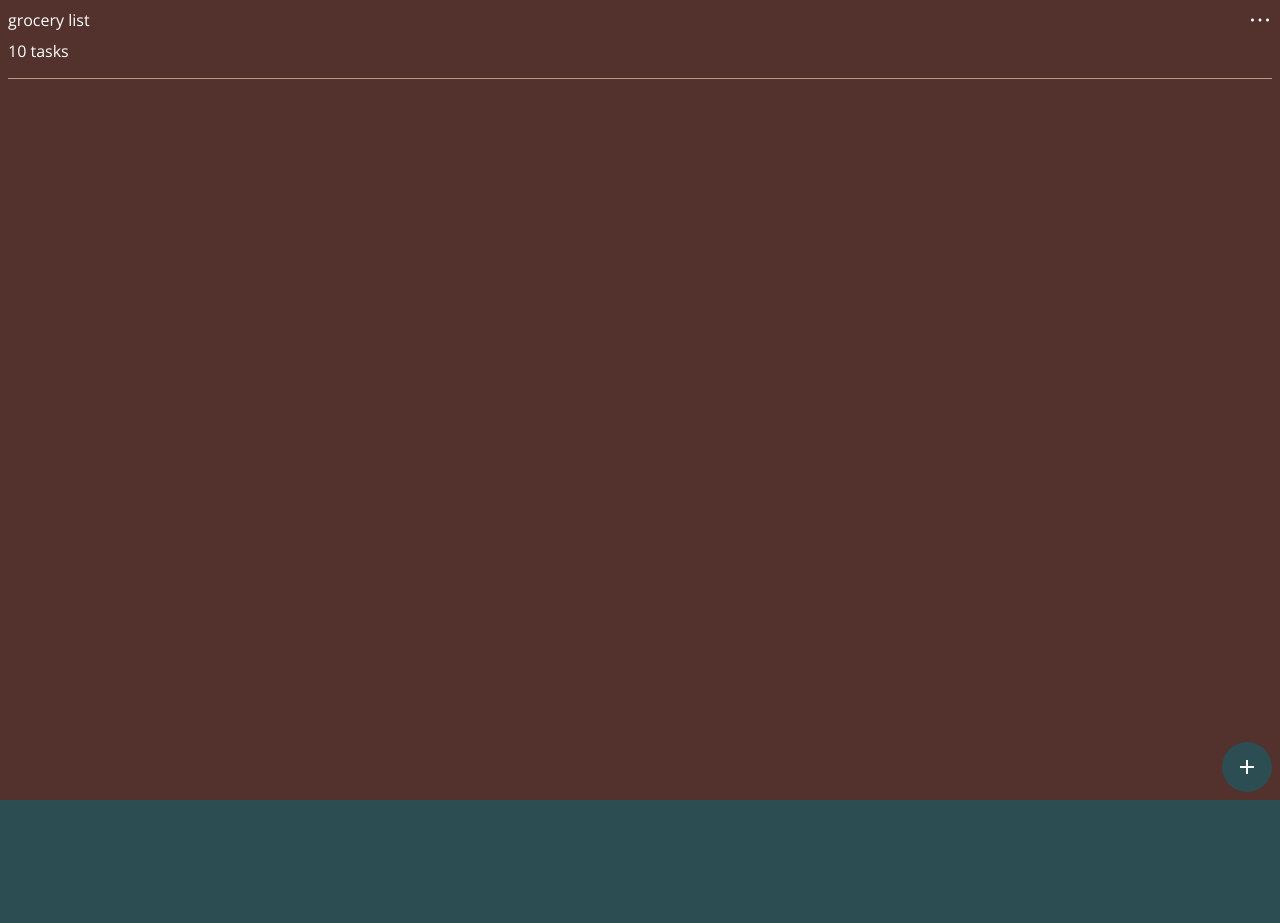
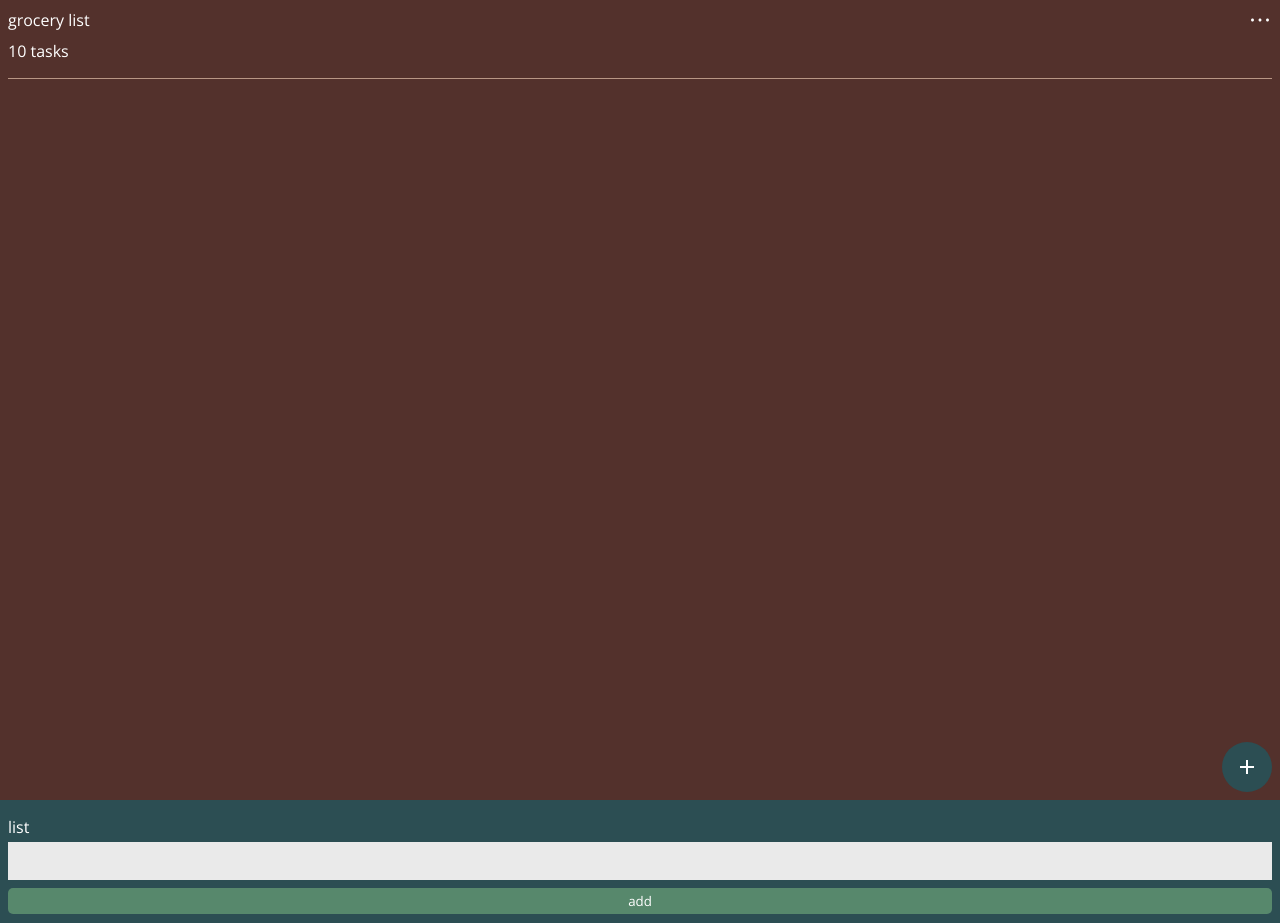
Before and after one commit to colorlessenergy/the-tasks, a Next.js app: page / in a window 1280 px wide. Built offline with nearby package versions, Linux system fonts and the light colour scheme.

Commit message:
add HTML and CSS for add list form

```diff
--- a/app/_components/Modal.js
+++ b/app/_components/Modal.js
@@ -1,4 +1,4 @@
-const Modal = ({ isOpen, toggleModal }) => {
+const Modal = ({ isOpen, toggleModal, children }) => {
     return (
         <>
             <div
@@ -9,7 +9,9 @@ const Modal = ({ isOpen, toggleModal }) => {
             <div
                 className={`modal-content ${
                     isOpen ? 'modal-content-open' : 'modal-content-close'
-                }`}></div>
+                }`}>
+                {children}
+            </div>
         </>
     );
 };
--- a/app/_styles/globals.scss
+++ b/app/_styles/globals.scss
@@ -16,11 +16,18 @@ body {
     color: #ffffff;
 }
 
+input {
+    border: 0;
+
+    font-family: inherit;
+}
+
 button {
     border: 0;
 
     background-color: transparent;
     cursor: pointer;
+    font-family: inherit;
 }
 
 svg {
--- a/app/_styles/layout.scss
+++ b/app/_styles/layout.scss
@@ -11,3 +11,8 @@
     align-items: center;
     justify-content: space-between;
 }
+
+.add-item-form {
+    display: flex;
+    flex-direction: column;
+}
--- a/app/_styles/module.scss
+++ b/app/_styles/module.scss
@@ -28,6 +28,7 @@
 .modal-content {
     height: 123px;
     width: 100%;
+    padding: 16px 8px;
     position: absolute;
     bottom: 0;
     left: 0;
@@ -47,3 +48,18 @@
 .modal-content-close {
     transform: translateY(100%);
 }
+
+.add-item-form-input {
+    padding: 10px 8px;
+
+    background-color: $white;
+}
+
+.add-item-form-button {
+    border-radius: 5px;
+    margin-top: 8px;
+    padding: 4px;
+
+    background-color: $green;
+    color: #ffffff;
+}
--- a/app/_styles/utilities.scss
+++ b/app/_styles/utilities.scss
@@ -1,3 +1,7 @@
+.mb-05 {
+    margin-bottom: 4px;
+}
+
 .mb-1 {
     margin-bottom: 8px;
 }
--- a/app/_styles/variables.scss
+++ b/app/_styles/variables.scss
@@ -1,3 +1,5 @@
 $brown: #53312c;
 $light-brown: #b89685;
 $blue: #2c4e53;
+$white: #eaeaea;
+$green: #57886c;
--- a/app/page.js
+++ b/app/page.js
@@ -28,7 +28,19 @@ export default function Home() {
                 </svg>
             </button>
 
-            <Modal isOpen={isModalOpen} toggleModal={toggleModal} />
+            <Modal isOpen={isModalOpen} toggleModal={toggleModal}>
+                <form className="add-item-form">
+                    <label htmlFor="add-list" className="mb-05">
+                        list
+                    </label>
+                    <input
+                        type="text"
+                        id="add-list"
+                        className="add-item-form-input"
+                    />
+                    <button className="add-item-form-button">add</button>
+                </form>
+            </Modal>
         </div>
     );
 }
```
